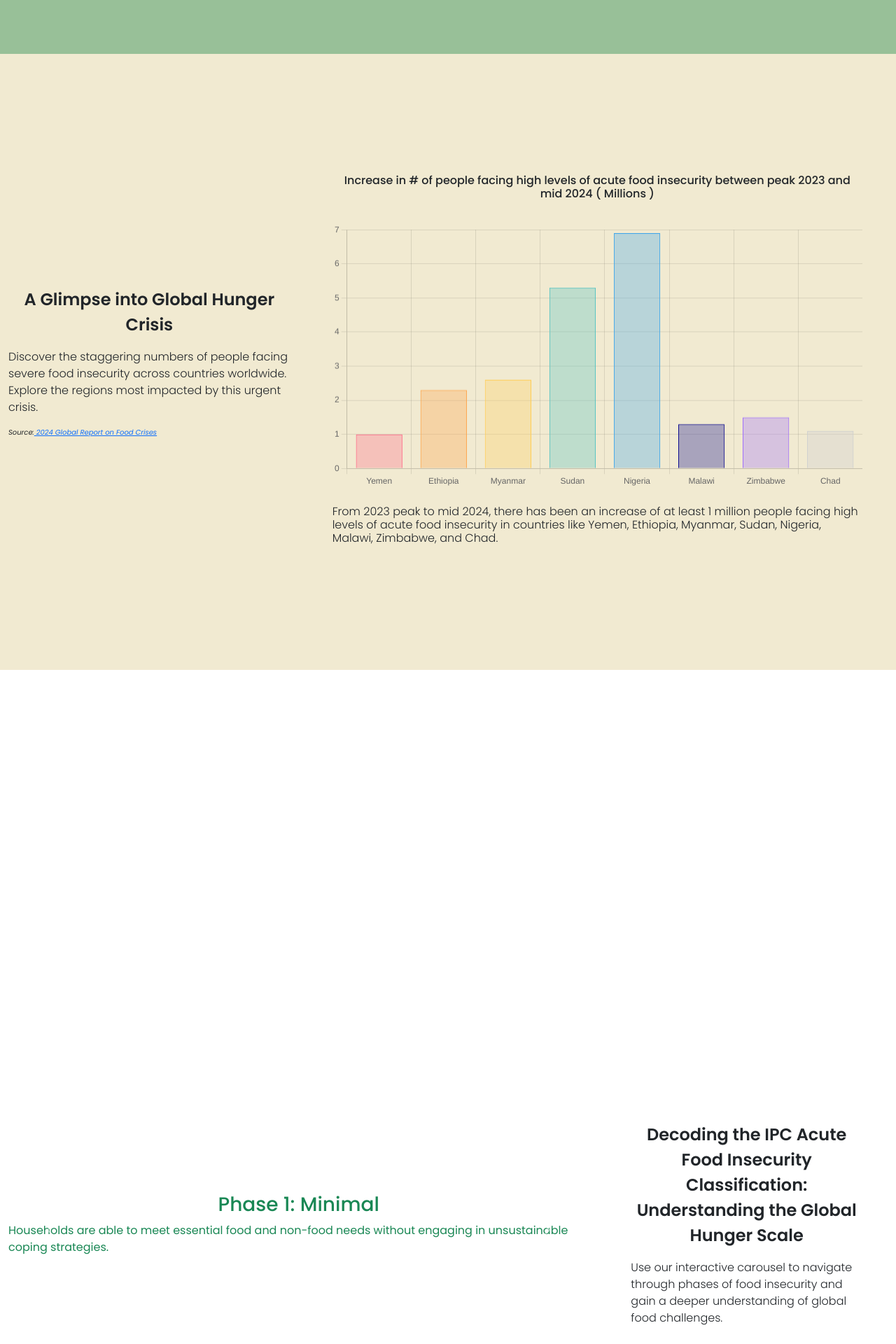
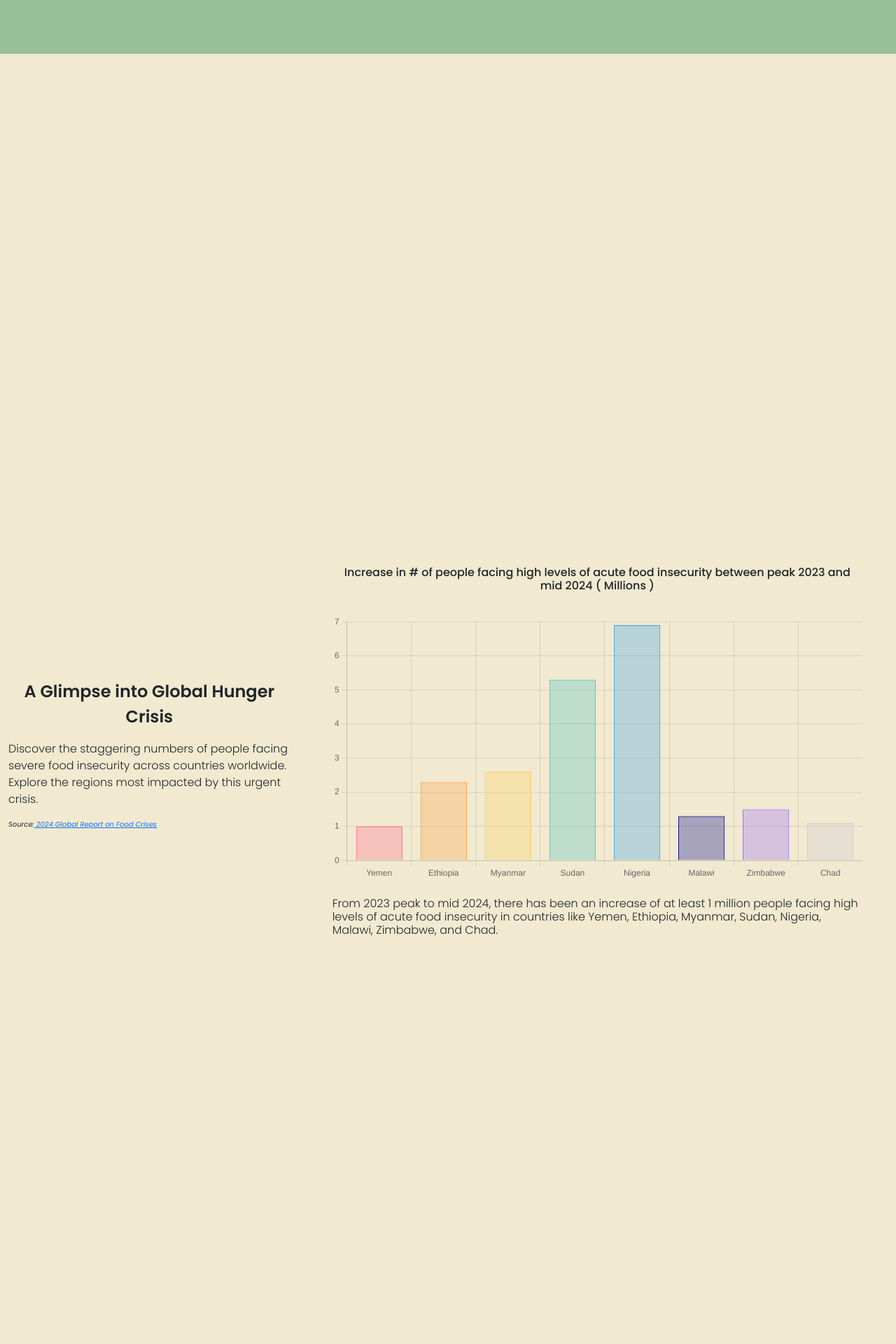
Before and after one commit to LuaYiNing/wad2Proj, a PHP site: page /frontend/home.html in a window 1280 px wide. Shown: the part 806-2726 px from the top of the page at 70% size. Run offline with PHP 8.4, Linux system fonts and the light colour scheme; some web fonts are replaced.

Commit message:
Update home.css

```diff
--- a/public/frontend/home.css
+++ b/public/frontend/home.css
@@ -53,7 +53,7 @@
 
 
 .section {
-    height: 110vh;
+    height: 250vh;
     width: 100%;
     background-color: #f1ead1;
     background-size: cover;
@@ -66,7 +66,7 @@
 
 }
 .section2 {
-    height: 200vh;
+    height: 250vh;
     width: 100%;
     background-color: #ffffff;
     background-size: cover;
@@ -80,7 +80,7 @@
 }
 
 .impact-section{
-    height: 180vh;
+    height: 250vh;
     width: 100%;
     background-color: #ffffff;
     background-size: cover;
```
